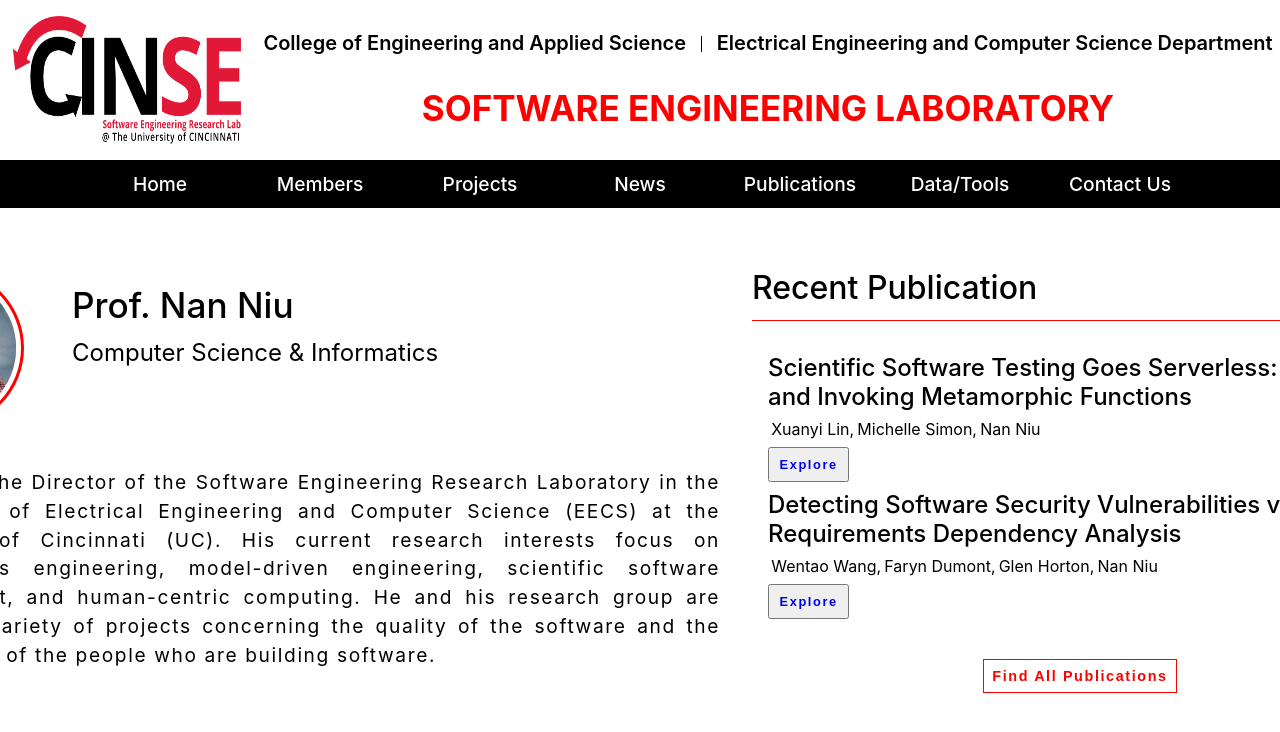
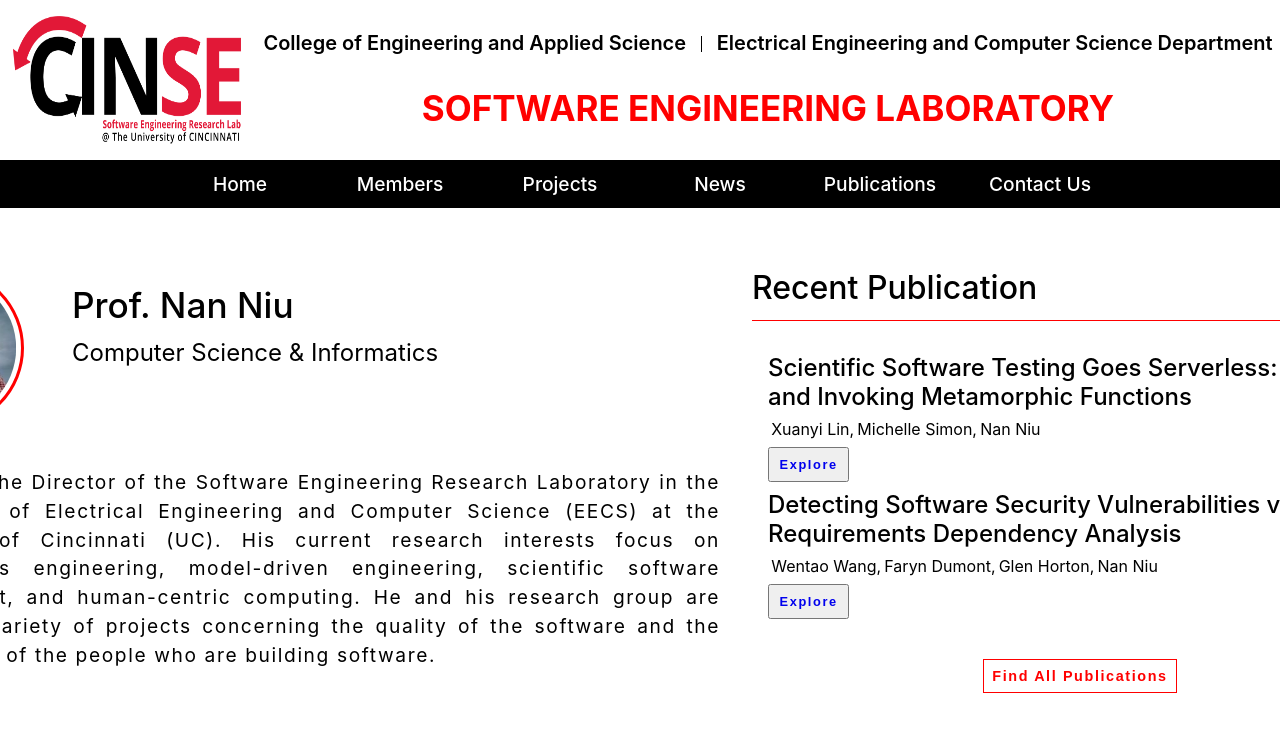
Before and after one commit to NanNiuCINSE/CINSE-Website, a React (Create React App) app: page / in a window 1280 px wide. Shown: the top 732 px of the page. Built offline with nearby package versions, Linux system fonts and the light colour scheme.

Commit message:
moved the profile sidepublication to its parent component landingpage

```diff
--- a/src/components/Header/Header.jsx
+++ b/src/components/Header/Header.jsx
@@ -21,9 +21,9 @@ const Header = () => {
 				<Link to='/publications' className='navigation-tabs'>
 					Publications
 				</Link>
-				<Link to='/tools' className='navigation-tabs'>
+				{/* <Link to='/tools' className='navigation-tabs'>
 					Data/Tools
-				</Link>
+				</Link> */}
 				<Link to='/contact' className='navigation-tabs'>
 					Contact Us
 				</Link>
--- a/src/components/LandingPage/LandingPage.jsx
+++ b/src/components/LandingPage/LandingPage.jsx
@@ -1,7 +1,7 @@
 import React, { Fragment } from 'react';
 import './LandingPage.css';
-import Profile from '../../components/Profile/Profile';
-import SidePublication from '../SidePublication/SidePublication';
+import Profile from './Profile/Profile';
+import SidePublication from './SidePublication/SidePublication';
 
 const LandingPage = () => {
 	return (
--- a/src/components/Profile/Profile.data.js
+++ b/src/components/LandingPage/Profile/Profile.data.js
@@ -1,4 +1,4 @@
-import professor from '../../resources/Images/nan.jpg';
+import professor from '../../../resources/Images/nan.jpg';
 
 export const profileData = {
 	name: 'Prof. Nan Niu',
```
Also changed, not shown: src/components/LandingPage/Profile/Profile.css (renamed from src/components/Profile/Profile.css), src/components/LandingPage/Profile/Profile.jsx (renamed from src/components/Profile/Profile.jsx), src/components/LandingPage/SidePublication/SidePublication.css (renamed from src/components/SidePublication/SidePublication.css), src/components/LandingPage/SidePublication/SidePublication.data.js (renamed from src/components/SidePublication/SidePublication.data.js), src/components/LandingPage/SidePublication/SidePublication.jsx (renamed from src/components/SidePublication/SidePublication.jsx).
